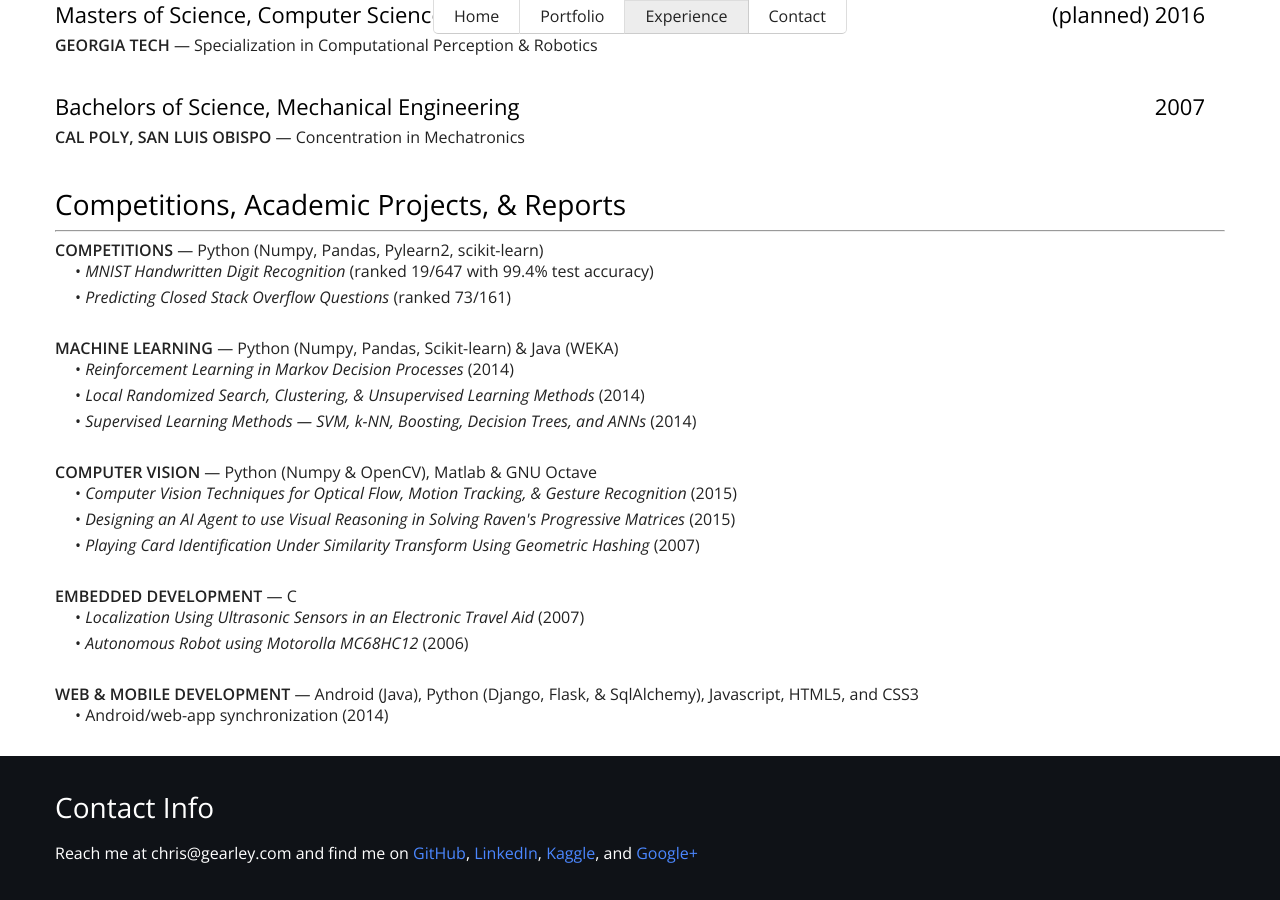
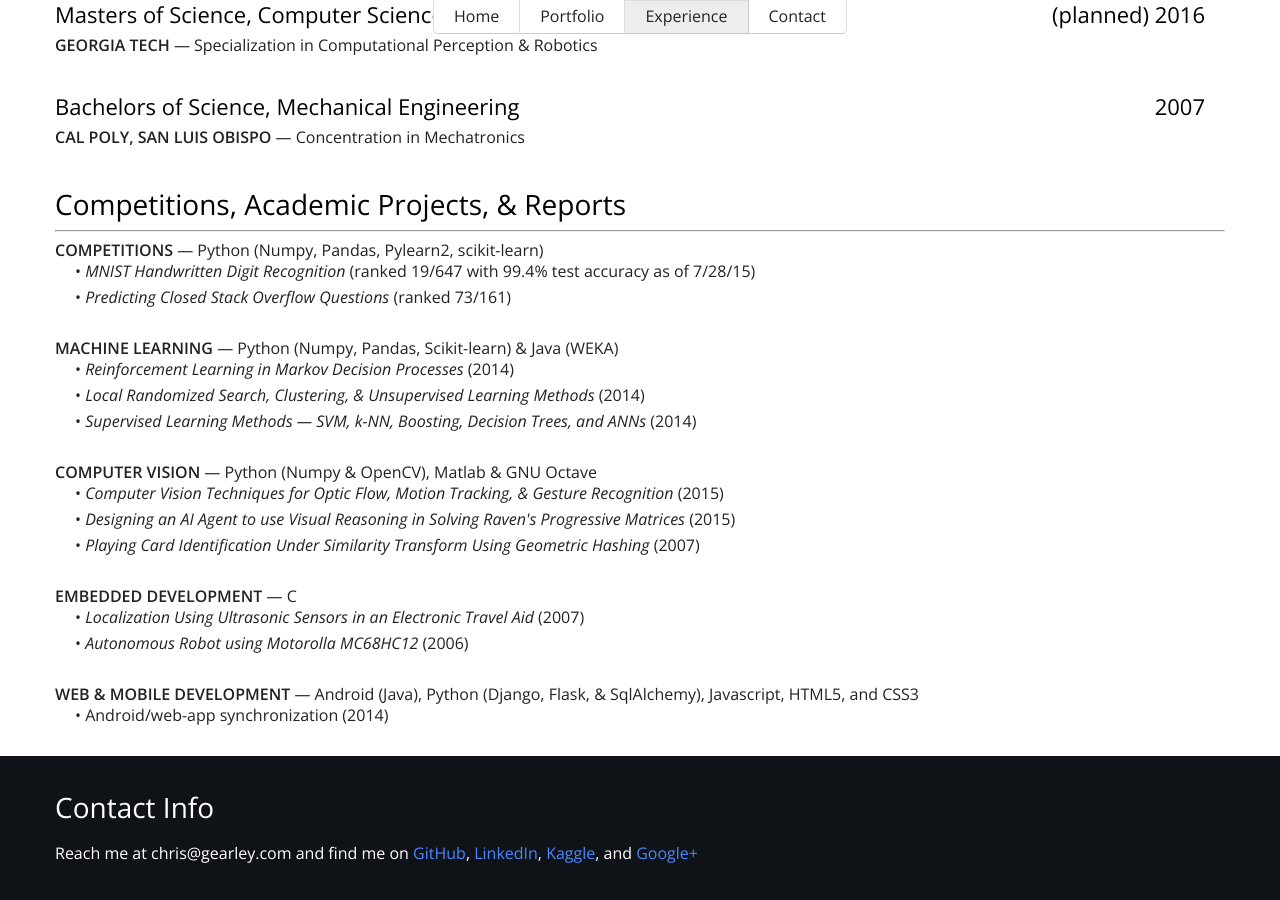
Before and after one commit to cgearhart/cgearhart.github.io, a Jekyll site: the page built from index.html, in a window 1280 px wide and 900 px high, scrolled down 1661 px. Built offline with Jekyll 4.4.1, drawn with Linux system fonts in a browser that asks for light colours; nearby versions of some CDN libraries.

Commit message:
Correct spelling error in computer vision projects

```diff
--- a/index.html
+++ b/index.html
@@ -182,7 +182,7 @@ jobs:
             <div class="entry">
               <b><span class="upper">Competitions</span></b> &mdash; Python (Numpy, Pandas, Pylearn2, scikit-learn)
               <ul>
-                <li>•   <span class="pub">MNIST Handwritten Digit Recognition</span> (ranked 19/647 with 99.4% test accuracy)</li>
+                <li>•   <span class="pub">MNIST Handwritten Digit Recognition</span> (ranked 19/647 with 99.4% test accuracy as of 7/28/15)</li>
                 <li>•   <span class="pub">Predicting Closed Stack Overflow Questions</span> (ranked 73/161)</li>
               </ul>
             </div>
@@ -199,7 +199,7 @@ jobs:
             <div class="entry">
               <b><span class="upper">Computer Vision</span></b> &mdash; Python (Numpy &amp; OpenCV), Matlab &amp; GNU Octave
               <ul>
-                <li>•   <span class="pub">Computer Vision Techniques for Optical Flow, Motion Tracking, &amp; Gesture Recognition</span> (2015)</li>
+                <li>•   <span class="pub">Computer Vision Techniques for Optic Flow, Motion Tracking, &amp; Gesture Recognition</span> (2015)</li>
                 <li>•   <span  class="pub">Designing an AI Agent to use Visual Reasoning in Solving Raven's Progressive Matrices</span> (2015)</li>
                 <li>•   <span class="pub">Playing Card Identification Under Similarity Transform Using Geometric Hashing</span> (2007)</li>
               </ul>
```
